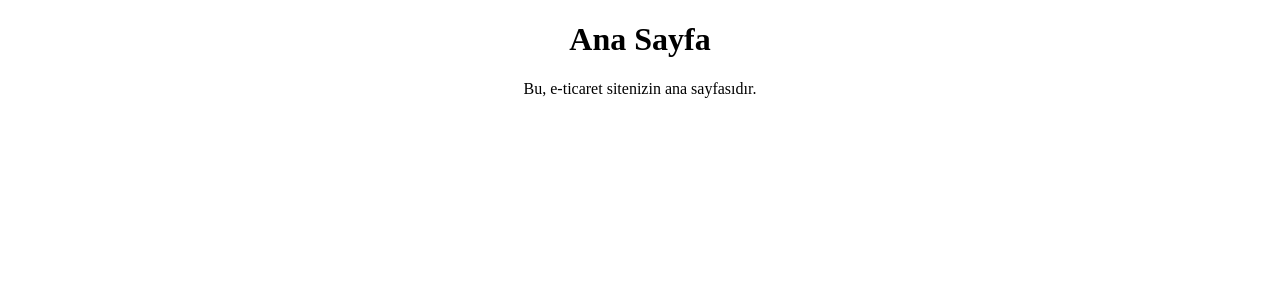
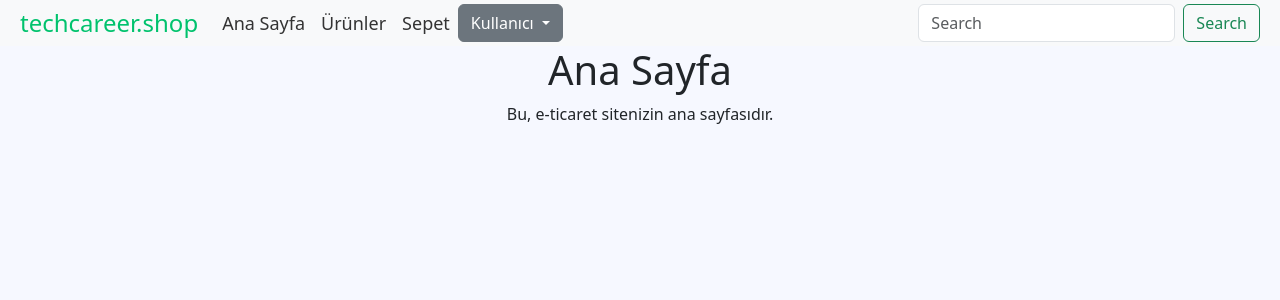
Before and after one commit to selimvuz/Techcareer-Vue-js, a Vue app: page / in a window 1280 px wide. Shown: the top 300 px of the page. Built offline with nearby package versions, Linux system fonts and the light colour scheme.

Commit message:
Navigation Bar

```diff
--- a/package.json
+++ b/package.json
@@ -8,6 +8,8 @@
     "lint": "vue-cli-service lint"
   },
   "dependencies": {
+    "bootstrap": "^5.3.3",
+    "bootstrap-vue": "^2.23.1",
     "core-js": "^3.8.3",
     "vue": "^3.2.13",
     "vue-router": "^4.3.0"
--- a/public/index.html
+++ b/public/index.html
@@ -1,16 +1,31 @@
 <!DOCTYPE html>
 <html lang="">
   <head>
-    <meta charset="utf-8">
-    <meta http-equiv="X-UA-Compatible" content="IE=edge">
-    <meta name="viewport" content="width=device-width,initial-scale=1.0">
-    <link rel="icon" href="<%= BASE_URL %>favicon.ico">
+    <meta charset="utf-8" />
+    <meta http-equiv="X-UA-Compatible" content="IE=edge" />
+    <meta name="viewport" content="width=device-width,initial-scale=1.0" />
+    <link rel="icon" href="<%= BASE_URL %>favicon.ico" />
     <title><%= htmlWebpackPlugin.options.title %></title>
+    <link
+      href="https://cdn.jsdelivr.net/npm/bootstrap@5.3.3/dist/css/bootstrap.min.css"
+      rel="stylesheet"
+      integrity="sha384-QWTKZyjpPEjISv5WaRU9OFeRpok6YctnYmDr5pNlyT2bRjXh0JMhjY6hW+ALEwIH"
+      crossorigin="anonymous"
+    />
   </head>
   <body>
     <noscript>
-      <strong>We're sorry but <%= htmlWebpackPlugin.options.title %> doesn't work properly without JavaScript enabled. Please enable it to continue.</strong>
+      <strong
+        >We're sorry but <%= htmlWebpackPlugin.options.title %> doesn't work
+        properly without JavaScript enabled. Please enable it to
+        continue.</strong
+      >
     </noscript>
+    <script
+      src="https://cdn.jsdelivr.net/npm/bootstrap@5.3.3/dist/js/bootstrap.bundle.min.js"
+      integrity="sha384-YvpcrYf0tY3lHB60NNkmXc5s9fDVZLESaAA55NDzOxhy9GkcIdslK1eN7N6jIeHz"
+      crossorigin="anonymous"
+    ></script>
     <div id="app"></div>
     <!-- built files will be auto injected -->
   </body>
--- a/src/App.vue
+++ b/src/App.vue
@@ -1,7 +1,7 @@
 <template>
   <div id="app">
     <header>
-      <!-- Header içeriği; örneğin navigasyon menüsü -->
+      <Navbar />
     </header>
     <main>
       <router-view></router-view>
@@ -13,11 +13,18 @@
 </template>
 
 <script>
+import Navbar from './components/Navbar.vue';
+
 export default {
-  name: 'App'
+  name: 'App',
+  components: {
+    Navbar
+  }
 }
 </script>
 
 <style>
-/* Global stil tanımlamaları */
+body {
+  background-color: #F6F8FF; /* Bileşene özel arkaplan rengi */
+}
 </style>
--- /dev/null
+++ b/src/assets/style/navbar.css
@@ -0,0 +1,44 @@
+.navbar {
+  display: flex;
+  justify-content: space-between;
+  padding: 0 20px;
+  align-items: center;
+}
+
+.navbar-brand {
+  font-size: 24px;
+  color: #00C26D;
+  text-decoration: none;
+}
+
+.nav-links {
+  list-style-type: none;
+  display: flex;
+  gap: 20px;
+}
+
+.nav-link {
+  text-decoration: none;
+  color: #333;
+  font-size: 18px;
+}
+
+.navbar-collapse {
+  justify-content: center;
+}
+
+.navbar-nav {
+  align-items: center;
+}
+
+@media (max-width: 991px) {
+  .navbar-nav {
+    flex-direction: row;
+    flex-wrap: nowrap;
+    justify-content: center;
+  }
+
+  .navbar-collapse {
+    flex-grow: 0;
+  }
+}
--- /dev/null
+++ b/src/components/Navbar.vue
@@ -0,0 +1,44 @@
+<template>
+  <nav class="navbar navbar-expand-lg navbar-light bg-light">
+    <router-link to="/" class="navbar-brand">techcareer.shop</router-link>
+  <button class="navbar-toggler" type="button" data-bs-toggle="collapse" data-bs-target="#navbarSupportedContent" aria-controls="navbarSupportedContent" aria-expanded="false" aria-label="Toggle navigation">
+    <span class="navbar-toggler-icon"></span>
+  </button>
+  <div class="collapse navbar-collapse" id="navbarSupportedContent">
+    <ul class="navbar-nav mr-auto">
+      <li class="nav-item">
+          <router-link to="/" class="nav-link">Ana Sayfa</router-link>
+        </li>
+        <li class="nav-item">
+          <router-link to="/products" class="nav-link">Ürünler</router-link>
+        </li>
+        <li class="nav-item">
+          <router-link to="/cart" class="nav-link">Sepet</router-link>
+        </li>
+    <div class="dropdown">
+        <button class="btn btn-secondary dropdown-toggle" type="button" id="dropdownMenuButton" data-bs-toggle="dropdown" aria-expanded="false">
+          Kullanıcı
+        </button>
+        <ul class="dropdown-menu" aria-labelledby="dropdownMenuButton">
+          <li><router-link class="dropdown-item" to="/login">Giriş</router-link></li>
+          <li><router-link class="dropdown-item" to="/register">Kayıt</router-link></li>
+        </ul>
+    </div>
+    </ul>
+    <form class="d-flex ms-auto my-2 my-lg-0 align-items-center">
+      <input class="form-control me-2" type="search" placeholder="Search" aria-label="Search">
+      <button class="btn btn-outline-success my-2 my-sm-0" type="submit">Search</button>
+    </form>
+  </div>
+</nav>
+</template>
+
+<script>
+export default {
+  name: 'AppNavbar'
+}
+</script>
+
+<style scoped>
+@import '../assets/style/navbar.css';
+</style>
```
Also changed, not shown: src/components/HelloWorld.vue (deleted, +0 -58 lines), src/main.js (+7 -1 lines), 1 other file (tests, documents, lock files or other folders).
